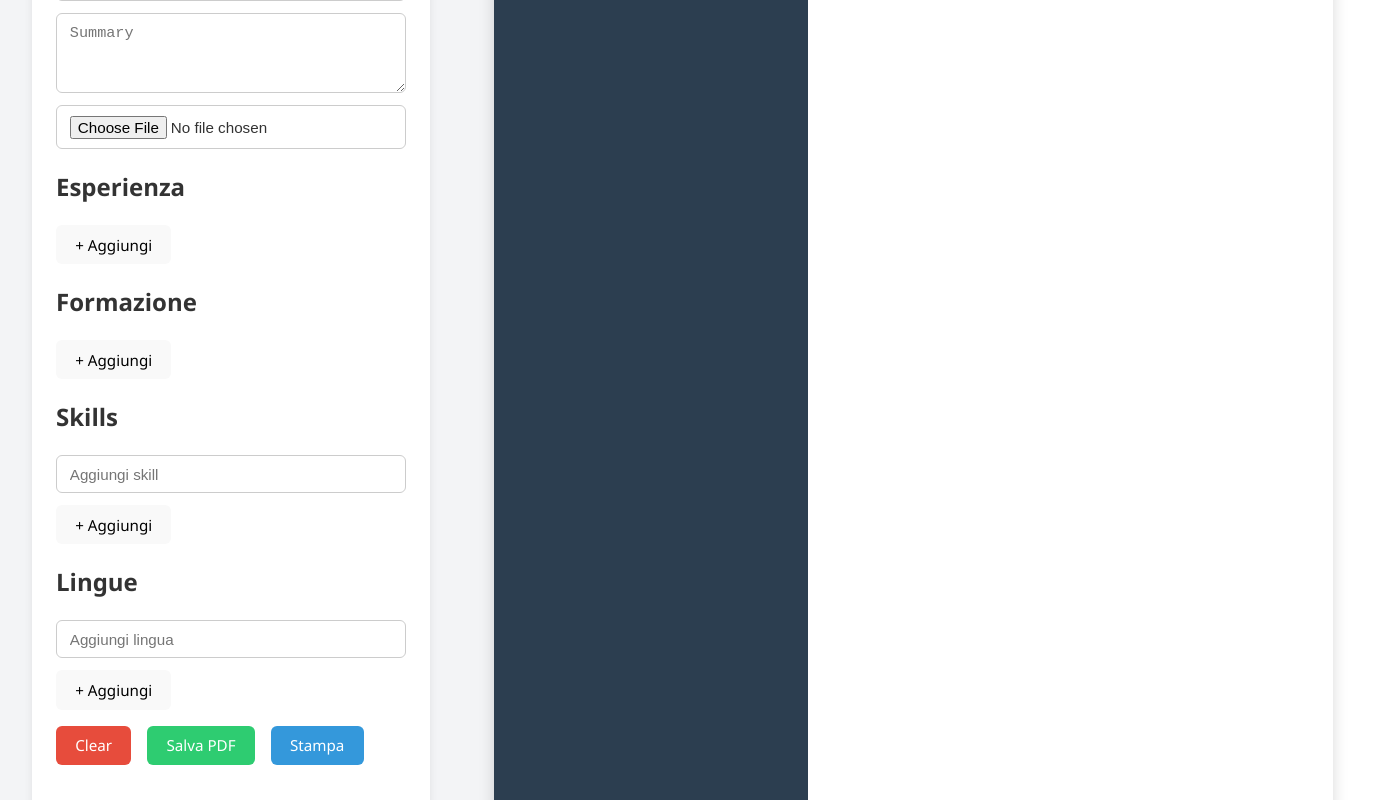
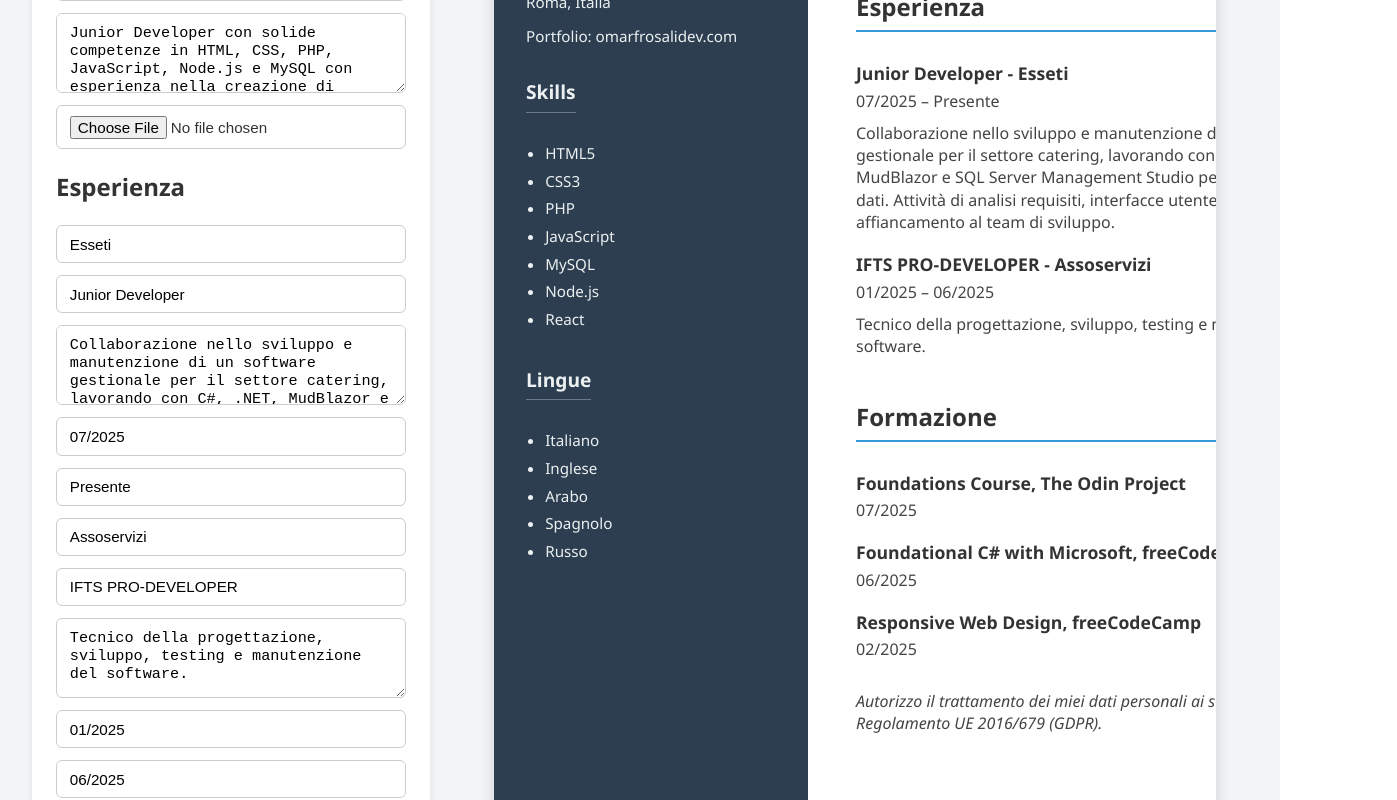
Before and after one commit to OmarF027/CV_Application, a React (Vite) app: page / in a window 1280 px wide. Shown: the part 420-1220 px from the top of the page, 1397 px wide, since content can reach past the window. Built offline with nearby package versions, Linux system fonts and the light colour scheme.

Commit message:
Aggiunto tasto default e trattamento dati personali. Modificato il CSS. Aggiunta la foto.

```diff
--- a/package.json
+++ b/package.json
@@ -11,6 +11,7 @@
   },
   "dependencies": {
     "html2pdf.js": "^0.12.0",
+    "lucide-react": "^0.544.0",
     "react": "^19.1.1",
     "react-dom": "^19.1.1"
   },
--- a/src/App.jsx
+++ b/src/App.jsx
@@ -8,22 +8,46 @@ import Buttons from "./components/Buttons";
 import "./styles.css";
 
 export default function App() {
-  const [data, setData] = useState({
+  const defaultData = {
     profile: {
-      firstName: "",
-      lastName: "",
-      email: "",
-      phone: "",
-      address: "",
-      website: "",
-      summary: "",
-      picture: null,
+      firstName: "Omar",
+      lastName: "Frosali",
+      email: "omarfrosali@hotmail.com",
+      phone: "3466715632",
+      address: "Roma, Italia",
+      website: "Portfolio: omarfrosalidev.com",
+      summary:
+        "Junior Developer con solide competenze in HTML, CSS, PHP, JavaScript, Node.js e MySQL con esperienza nella creazione di applicazioni web complete e responsive. Portfolio dimostrativo di progetti funzionali con integrazione database e API. Certificazioni in Responsive Web Design e Foundational C# (freeCodeCamp). Cerco un'opportunità Junior in un team dove poter apprendere, mettere in pratica le mie capacità e contribuire a progetti concreti. Disponibile a trasferirmi.",
+      picture: "/1686118615378.jpg", // mettila nella cartella public
     },
-    education: [],
-    experience: [],
-    skills: [],
-    languages: [],
-  });
+    experience: [
+      {
+        position: "Junior Developer",
+        company: "Esseti",
+        from: "07/2025",
+        to: "Presente",
+        tasks:
+          "Collaborazione nello sviluppo e manutenzione di un software gestionale per il settore catering, lavorando con C#, .NET, MudBlazor e SQL Server Management Studio per la gestione dei dati. Attività di analisi requisiti, interfacce utente e debug, in affiancamento al team di sviluppo.",
+      },
+      {
+        position: "IFTS PRO-DEVELOPER",
+        company: "Assoservizi",
+        from: "01/2025",
+        to: "06/2025",
+        tasks:
+          "Tecnico della progettazione, sviluppo, testing e manutenzione del software.",
+      },
+    ],
+    education: [
+      { school: "The Odin Project", degree: "Foundations Course", date: "07/2025" },
+      { school: "freeCodeCamp", degree: "Foundational C# with Microsoft", date: "06/2025" },
+      { school: "freeCodeCamp", degree: "Responsive Web Design", date: "02/2025" },
+    ],
+    skills: ["HTML5", "CSS3", "PHP", "JavaScript", "MySQL", "Node.js", "React"],
+    languages: ["Italiano", "Inglese", "Arabo", "Spagnolo", "Russo"],
+  };
+
+  const [data, setData] = useState(defaultData);
 
   function resetData() {
     setData({
@@ -44,6 +68,10 @@ export default function App() {
     });
   }
 
+  function loadDefault() {
+    setData(defaultData);
+  }
+
   return (
     <div className="container">
       <div className="left-panel">
@@ -51,7 +79,7 @@ export default function App() {
         <Experience data={data} setData={setData} />
         <Education data={data} setData={setData} />
         <Skills data={data} setData={setData} />
-        <Buttons resetData={resetData} />
+        <Buttons resetData={resetData} loadDefault={loadDefault} />
       </div>
       <div className="right-panel">
         <CVDisplay data={data} />
--- a/src/components/Buttons.jsx
+++ b/src/components/Buttons.jsx
@@ -1,9 +1,8 @@
 import html2pdf from "html2pdf.js";
 
-export default function Buttons({ resetData }) {
-
+export default function Buttons({ resetData, loadDefault }) {
   function savePDF() {
-    const element = document.querySelector(".cv-container"); // seleziona il CV
+    const element = document.querySelector(".cv-container");
     const options = {
       margin: 0.5,
       filename: "cv.pdf",
@@ -23,9 +22,15 @@ export default function Buttons({ resetData }) {
       <button onClick={resetData} className="btn clear">
         Clear
       </button>
+
+      <button onClick={loadDefault} className="btn default">
+        Default
+      </button>
+
       <button onClick={savePDF} className="btn save">
         Salva PDF
       </button>
+
       <button onClick={printCV} className="btn print">
         Stampa
       </button>
--- a/src/components/CVDisplay.jsx
+++ b/src/components/CVDisplay.jsx
@@ -65,6 +65,14 @@ export default function CVDisplay({ data }) {
             {ed.date && <p>{ed.date}</p>}
           </div>
         ))}
+
+        {/* Dichiarazione privacy */}
+        <div className="privacy-notice">
+          <p>
+            Autorizzo il trattamento dei miei dati personali ai sensi del
+            Regolamento UE 2016/679 (GDPR).
+          </p>
+        </div>
       </div>
     </div>
   );
--- a/src/styles.css
+++ b/src/styles.css
@@ -163,20 +163,26 @@ button:hover {
   color: #fff;
 }
 
+.btn.default {
+  background-color: #3498db;
+  color: #fff;
+}
+
 .btn.save {
   background-color: #2ecc71;
   color: #fff;
 }
 
 .btn.print {
-  background-color: #3498db;
+  background-color: #7f8c8d;
   color: #fff;
 }
 
 .buttons {
   margin-top: 1rem;
   display: flex;
-  gap: 1rem;
+  flex-direction: column;
+  gap: 0.8rem;
 }
 
 .left-panel::-webkit-scrollbar,
@@ -188,6 +194,13 @@ button:hover {
 .right-panel::-webkit-scrollbar-thumb {
   background-color: rgba(0,0,0,0.2);
   border-radius: 4px;
+}
+
+.privacy-notice {
+  font-size: 0.8rem;
+  color: #555;
+  margin-top: 1rem;
+  font-style: italic;
 }
 
 /* RESPONSIVE */
@@ -222,6 +235,7 @@ button:hover {
 /* --- PRINT --- */
 @media print {
   .left-panel { display: none; }
+
   .right-panel {
     position: absolute;
     top: 0;
@@ -246,12 +260,19 @@ button:hover {
     color: #ecf0f1;
     -webkit-print-color-adjust: exact;
     print-color-adjust: exact;
+    padding: 1rem;
   }
 
   .cv-right {
     flex: 3 1 75%;
     min-width: 600px;
     padding: 2rem;
+    display: flex;
+    flex-direction: column;
+  }
+
+  .cv-right .summary {
+    margin-bottom: 0.5rem;
   }
 
   body {
```
Also changed, not shown: public/1686118615378.jpg (added), 1 other file (tests, documents, lock files or other folders).
